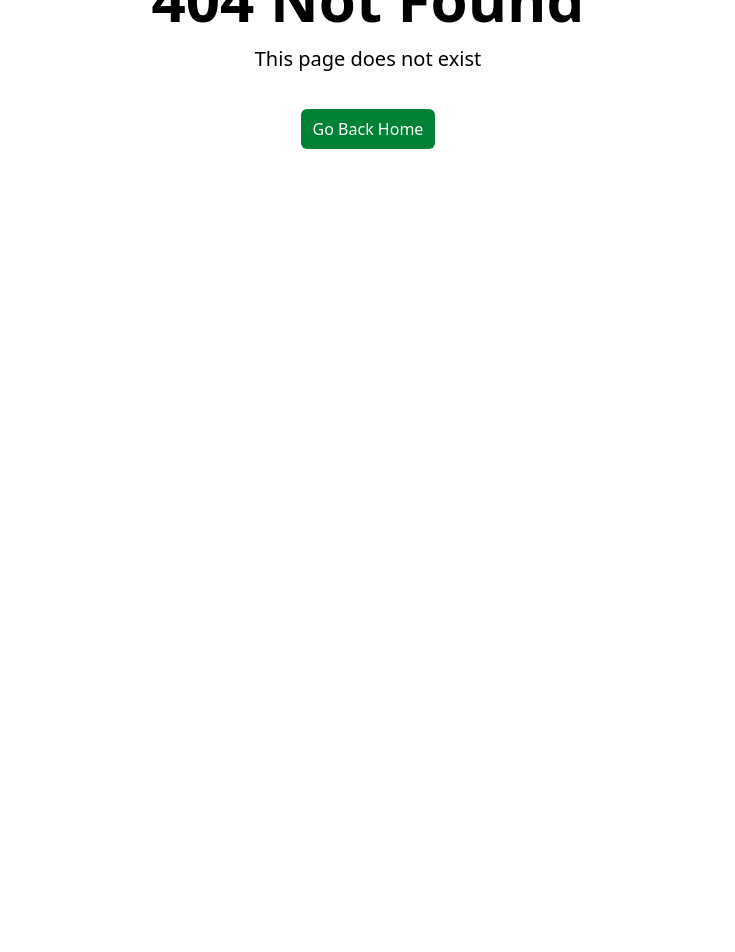
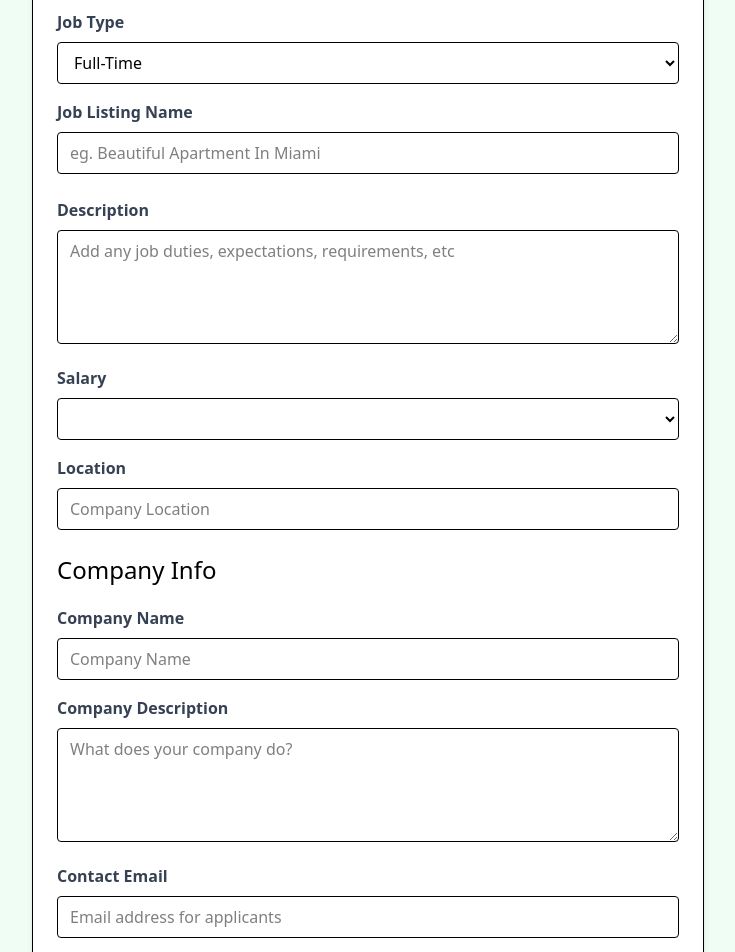
Before and after one commit to noroon/vue-project, a Vue app: page /jobs/edit/1 in a window 1280 px wide. Before the commit this address had no page. Shown: the part 260-1212 px from the top of the page, without its empty margins (272-1007 px from the left). Before the commit the page ends 800 px from the top, so only its background shows below. Built offline with nearby package versions, Linux system fonts and the light colour scheme; no server answers.

Commit message:
feat(job): add edit job view

```diff
--- a/src/router/index.ts
+++ b/src/router/index.ts
@@ -2,8 +2,9 @@ import { createRouter, createWebHistory } from 'vue-router'
 import HomeView from '@/views/HomeView.vue'
 import JobsView from '@/views/JobsView.vue'
 import JobView from '@/views/JobView.vue'
+import AddJobView from '@/views/AddJobView.vue'
+import EditJobView from '@/views/EditJobView.vue'
 import NotFoundView from '@/views/NotFoundView.vue'
-import AddJobView from '@/views/AddJobView.vue'
 
 const router = createRouter({
   history: createWebHistory(import.meta.env.BASE_URL),
@@ -29,6 +30,11 @@ const router = createRouter({
       component: AddJobView,
     },
     {
+      path: '/jobs/edit/:id',
+      name: 'editjob',
+      component: EditJobView,
+    },
+    {
       path: '/:catchAll(.*)',
       name: 'not-found',
       component: NotFoundView,
--- /dev/null
+++ b/src/views/EditJobView.vue
@@ -0,0 +1,220 @@
+<script setup lang="ts">
+import { reactive, onMounted } from 'vue'
+import axios from 'axios'
+import { useToast } from 'vue-toastification'
+import router from '@/router'
+import type { Job } from '@/types/job'
+import { useRoute } from 'vue-router'
+
+type Form = Omit<Job, 'id'>
+
+interface State {
+  job: Job | null
+  loading: boolean
+  error: string | null
+}
+
+const route = useRoute()
+const toast = useToast()
+
+const jobId = route.params.id
+
+const form = reactive<Form>({
+  title: '',
+  type: 'Full-Time',
+  description: '',
+  location: '',
+  salary: '',
+  company: {
+    name: '',
+    description: '',
+    contactEmail: '',
+    contactPhone: '',
+  },
+})
+
+const state = reactive<State>({
+  job: null,
+  loading: true,
+  error: '',
+})
+
+const handleSubmit = async () => {
+  const updatedJob: Form = { ...form }
+
+  try {
+    const { data } = await axios.put<Job>(`/api/jobs/${jobId}`, updatedJob)
+    toast.success('Job updated successfully')
+    router.push(`/jobs/${data.id}`)
+  } catch (err) {
+    console.error(err)
+    toast.error('Job was not updated')
+  }
+}
+
+onMounted(async () => {
+  try {
+    const res = await axios.get(`/api/jobs/${jobId}`)
+    state.job = res.data
+    Object.assign(form, state.job)
+    Object.assign(form.company, state.job?.company)
+  } catch (err) {
+    console.error('Error fetching job', err)
+  } finally {
+    state.loading = false
+  }
+})
+</script>
+
+<template>
+  <section class="bg-green-50">
+    <div class="container m-auto max-w-2xl py-24">
+      <div class="bg-white px-6 py-8 mb-4 shadow-md rounded-md border m-4 md:m-0">
+        <form @submit.prevent="handleSubmit">
+          <h2 class="text-3xl text-center font-semibold mb-6">Edit Job</h2>
+
+          <div class="mb-4">
+            <label for="type" class="block text-gray-700 font-bold mb-2">Job Type</label>
+            <select
+              v-model="form.type"
+              id="type"
+              name="type"
+              class="border rounded w-full py-2 px-3"
+              required
+            >
+              <option value="Full-Time">Full-Time</option>
+              <option value="Part-Time">Part-Time</option>
+              <option value="Remote">Remote</option>
+              <option value="Internship">Internship</option>
+            </select>
+          </div>
+
+          <div class="mb-4">
+            <label class="block text-gray-700 font-bold mb-2">Job Listing Name</label>
+            <input
+              v-model="form.title"
+              type="text"
+              id="name"
+              name="name"
+              class="border rounded w-full py-2 px-3 mb-2"
+              placeholder="eg. Beautiful Apartment In Miami"
+              required
+            />
+          </div>
+          <div class="mb-4">
+            <label for="description" class="block text-gray-700 font-bold mb-2">Description</label>
+            <textarea
+              v-model="form.description"
+              id="description"
+              name="description"
+              class="border rounded w-full py-2 px-3"
+              rows="4"
+              placeholder="Add any job duties, expectations, requirements, etc"
+            ></textarea>
+          </div>
+
+          <div class="mb-4">
+            <label for="type" class="block text-gray-700 font-bold mb-2">Salary</label>
+            <select
+              v-model="form.salary"
+              id="salary"
+              name="salary"
+              class="border rounded w-full py-2 px-3"
+              required
+            >
+              <option value="Under $50K">under $50K</option>
+              <option value="$50K - $60K">$50 - $60K</option>
+              <option value="$60K - $70K">$60 - $70K</option>
+              <option value="$70K - $80K">$70 - $80K</option>
+              <option value="$80K - $90K">$80 - $90K</option>
+              <option value="$90K - $100K">$90 - $100K</option>
+              <option value="$100K - $125K">$100 - $125K</option>
+              <option value="$125K - $150K">$125 - $150K</option>
+              <option value="$150K - $175K">$150 - $175K</option>
+              <option value="$175K - $200K">$175 - $200K</option>
+              <option value="Over $200K">Over $200K</option>
+            </select>
+          </div>
+
+          <div class="mb-4">
+            <label class="block text-gray-700 font-bold mb-2"> Location </label>
+            <input
+              v-model="form.location"
+              type="text"
+              id="location"
+              name="location"
+              class="border rounded w-full py-2 px-3 mb-2"
+              placeholder="Company Location"
+              required
+            />
+          </div>
+
+          <h3 class="text-2xl mb-5">Company Info</h3>
+
+          <div class="mb-4">
+            <label for="company" class="block text-gray-700 font-bold mb-2">Company Name</label>
+            <input
+              v-model="form.company.name"
+              type="text"
+              id="company"
+              name="company"
+              class="border rounded w-full py-2 px-3"
+              placeholder="Company Name"
+            />
+          </div>
+
+          <div class="mb-4">
+            <label for="company_description" class="block text-gray-700 font-bold mb-2"
+              >Company Description</label
+            >
+            <textarea
+              v-model="form.company.description"
+              id="company_description"
+              name="company_description"
+              class="border rounded w-full py-2 px-3"
+              rows="4"
+              placeholder="What does your company do?"
+            ></textarea>
+          </div>
+
+          <div class="mb-4">
+            <label for="contact_email" class="block text-gray-700 font-bold mb-2"
+              >Contact Email</label
+            >
+            <input
+              v-model="form.company.contactEmail"
+              type="email"
+              id="contact_email"
+              name="contact_email"
+              class="border rounded w-full py-2 px-3"
+              placeholder="Email address for applicants"
+              required
+            />
+          </div>
+          <div class="mb-4">
+            <label for="contact_phone" class="block text-gray-700 font-bold mb-2"
+              >Contact Phone</label
+            >
+            <input
+              v-model="form.company.contactPhone"
+              type="tel"
+              id="contact_phone"
+              name="contact_phone"
+              class="border rounded w-full py-2 px-3"
+              placeholder="Optional phone for applicants"
+            />
+          </div>
+
+          <div>
+            <button
+              class="bg-green-500 hover:bg-green-600 text-white font-bold py-2 px-4 rounded-full w-full focus:outline-none focus:shadow-outline"
+              type="submit"
+            >
+              Save changes
+            </button>
+          </div>
+        </form>
+      </div>
+    </div>
+  </section>
+</template>
```
Also changed, not shown: 1 other file (tests, documents, lock files or other folders).
